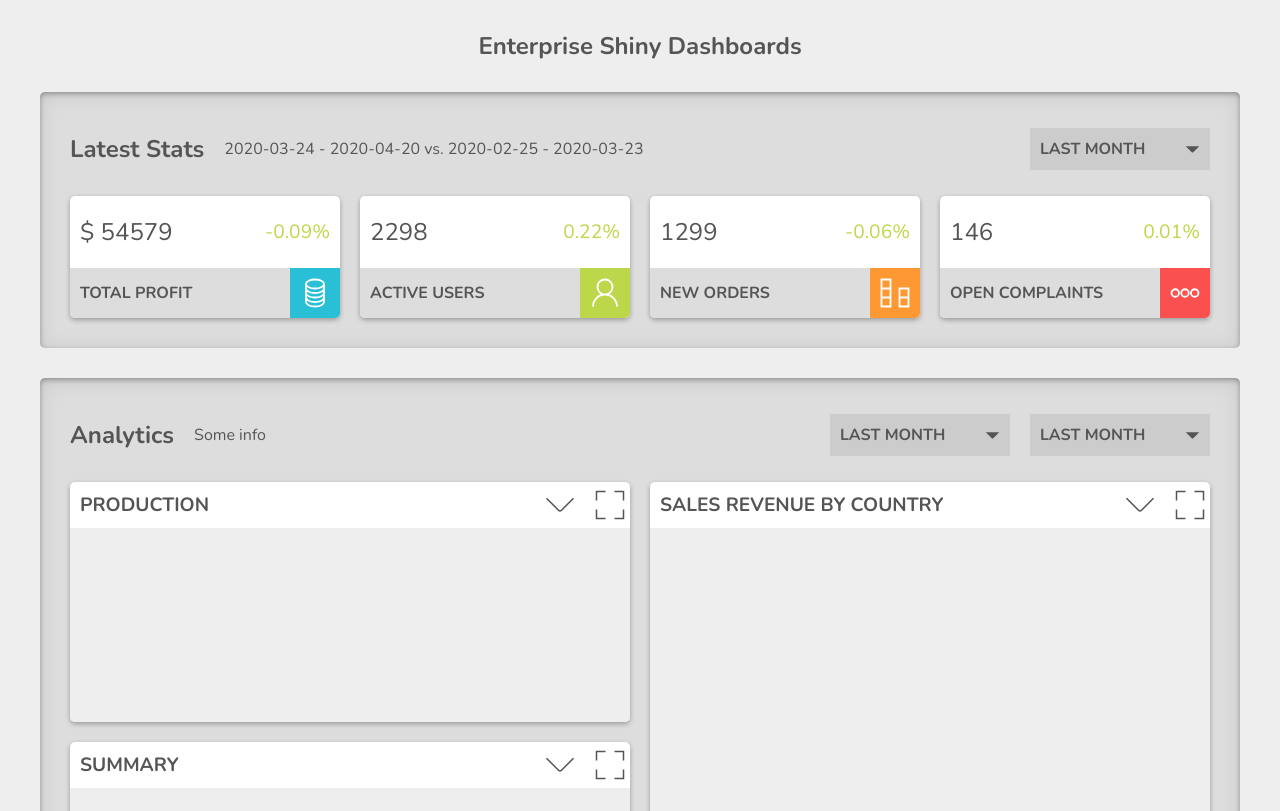
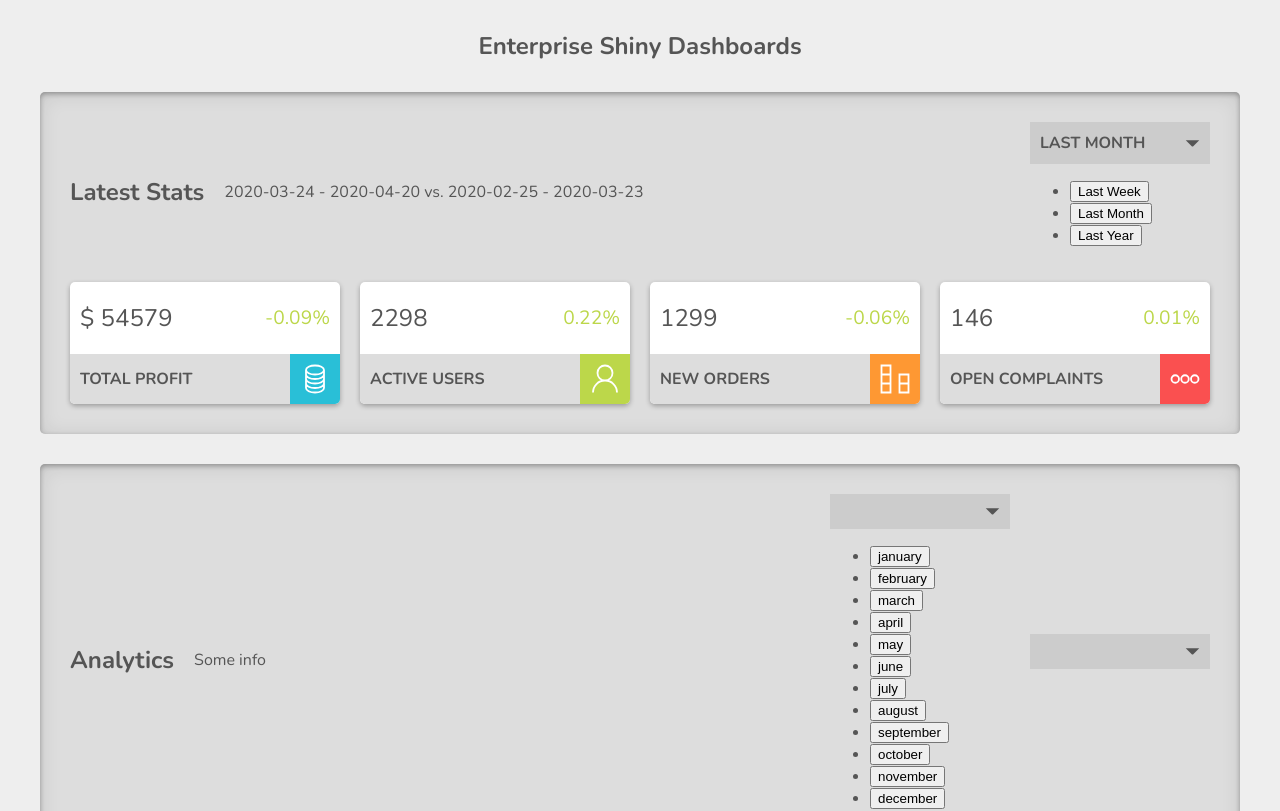
Before and after one commit to jchojna/dashboard, a React (Create React App) app: page / in a window 1280 px wide. Shown: the top 811 px of the page. Built offline with nearby package versions, Linux system fonts and the light colour scheme.

Commit message:
feat: change time range to display in stats on dropdown menu click

```diff
--- a/src/components/App.js
+++ b/src/components/App.js
@@ -1,6 +1,7 @@
 import React, {Component} from "react";
 import {countriesList, getData} from "../lib/dataGenerator";
 import * as dataHandlers from "../lib/dataHandlers";
+import * as dataHelpers from "../lib/dataHelpers";
 import TextPanel from "./TextPanel";
 import VisualPanel from "./VisualPanel";
 import Dropdown from "./Dropdown";
@@ -17,7 +18,7 @@ class App extends Component {
       orders: {},
       complaints: {},
       stats: {
-        range: "month",
+        period: "month",
         lastPeriodEndDate: "",
         lastPeriodStartDate: "",
         prevPeriodEndDate: "",
@@ -26,29 +27,19 @@ class App extends Component {
     };
   }
 
-  handleStats = () => {
-    const {
-      data,
-      stats: {range},
-    } = this.state;
+  handleStats = (period) => {
+    const {data} = this.state;
 
-    const {
-      statsNames,
-      getTotalInTimeRange,
-      getBreakpointDates,
-      getDateFormatted,
-    } = dataHandlers;
+    const {getTotalInTimeRange, getBreakpointDates} = dataHandlers;
+    const {statsNames} = dataHelpers;
 
-    const breakpointDates = getBreakpointDates(range);
+    const breakpointDates = getBreakpointDates(period);
     const [
       lastPeriodEndDate,
       lastPeriodStartDate,
       prevPeriodEndDate,
-      prevPeriodStartDate
+      prevPeriodStartDate,
     ] = breakpointDates;
-
-
-
 
     statsNames.forEach((stat) => {
       const {id} = stat;
@@ -68,22 +59,25 @@ class App extends Component {
       lastPeriodEndDate,
       lastPeriodStartDate,
       prevPeriodEndDate,
-      prevPeriodStartDate
+      prevPeriodStartDate,
     };
     this.setState({stats});
   };
 
   componentDidMount = () => {
-    this.handleStats();
+    const {period} = this.state.stats;
+    this.handleStats(period);
   };
 
   render() {
     const {
+      period,
       lastPeriodEndDate,
       lastPeriodStartDate,
       prevPeriodEndDate,
-      prevPeriodStartDate
+      prevPeriodStartDate,
     } = this.state.stats;
+    const {statsNames} = dataHelpers;
 
     return (
       <main className="App">
@@ -96,11 +90,15 @@ class App extends Component {
               {`${lastPeriodStartDate} - ${lastPeriodEndDate} vs.
               ${prevPeriodStartDate} - ${prevPeriodEndDate}`}
             </p>
-            <Dropdown id="stats" label="" />
+            <Dropdown
+              id="stats"
+              period={period}
+              onMenuClick={this.handleStats}
+            />
           </header>
 
           {/* LATEST STATS TEXT PANELS */}
-          {dataHandlers.statsNames.map((stat) => {
+          {statsNames.map((stat) => {
             const {id, heading} = stat;
             const {value, percentage} = this.state[id];
             return (
@@ -118,7 +116,7 @@ class App extends Component {
           <header className="App__header App__header--analytics">
             <h2 className="App__heading">Analytics</h2>
             <p className="App__range">Some info</p>
-            <Dropdown id="latestStats" label="" />
+            <Dropdown id="month" label="" />
             <Dropdown id="latestStats" label="" />
           </header>
           <VisualPanel id="production" heading="Production" />
--- a/src/components/Dropdown.js
+++ b/src/components/Dropdown.js
@@ -1,16 +1,53 @@
-import React from "react";
+import React, {Component} from "react";
+import {statsPeriods, months} from "../lib/dataHelpers";
+import DropdownMenu from "./DropdownMenu";
 import Icon from "./Icon";
 import "../scss/Dropdown.scss";
 
-const Dropdown = (props) => {
-  const {id, label} = props;
+class Dropdown extends Component {
+  constructor(props) {
+    super(props);
+    this.state = {
+      isOpen: true,
+    };
+  }
+
+  renderMenu = () => {
+    const {id, onMenuClick} = this.props;
+    const menuList =
+      id === "stats" ? Object.keys(statsPeriods) : id === "month" ? months : [];
+
+    return (
+      <DropdownMenu>
+        {menuList.map((item) => {
+          const label = id === "stats" ? statsPeriods[item] : item;
+
+          return (
+            <li key={item}>
+              <button onClick={() => onMenuClick(item)}>
+                {label}
+              </button>
+            </li>
+          );
+        })}
+      </DropdownMenu>
+    );
+  };
+
+  render() {
+    const {isOpen} = this.state;
+    const {period} = this.props;
+    const label = statsPeriods[period];
+
     return (
       <div className="Dropdown">
         <button className="Dropdown__button">
-        Last Month
+          <span className="Dropdown__label">{label}</span>
           <Icon id="dropdown" />
         </button>
+        {isOpen && this.renderMenu()}
       </div>
     );
-};
+  }
+}
 export default Dropdown;
--- /dev/null
+++ b/src/components/DropdownMenu.js
@@ -0,0 +1,11 @@
+import React from "react";
+import "../scss/DropdownMenu.scss";
+
+const DropdownMenu = (props) => {
+  return (
+    <ul className="DropdownMenu">{props.children}</ul>
+  );
+
+
+};
+export default DropdownMenu;
--- a/src/lib/dataHandlers.js
+++ b/src/lib/dataHandlers.js
@@ -1,10 +1,3 @@
-export const statsNames = [
-  {id: "profit", heading: "Total Profit"},
-  {id: "users", heading: "Active users"},
-  {id: "orders", heading: "New orders"},
-  {id: "complaints", heading: "Open complaints"},
-];
-
 export const getRandom = (bottomLimit, upperLimit) => {
   return (
     Math.floor(Math.random() * (upperLimit - bottomLimit + 1)) + bottomLimit
--- /dev/null
+++ b/src/lib/dataHelpers.js
@@ -0,0 +1,27 @@
+export const statsNames = [
+  {id: "profit", heading: "Total Profit"},
+  {id: "users", heading: "Active users"},
+  {id: "orders", heading: "New orders"},
+  {id: "complaints", heading: "Open complaints"},
+];
+
+export const statsPeriods = {
+  week: "Last Week",
+  month: "Last Month",
+  year: "Last Year",
+};
+
+export const months = [
+  "january",
+  "february",
+  "march",
+  "april",
+  "may",
+  "june",
+  "july",
+  "august",
+  "september",
+  "october",
+  "november",
+  "december",
+];
--- /dev/null
+++ b/src/scss/DropdownMenu.scss
@@ -0,0 +1,6 @@
+@import "_mixins.scss";
+@import "_variables.scss";
+
+.DropdownMenu {
+
+}
```
Lines whose indentation alone changed are shown as unchanged.
